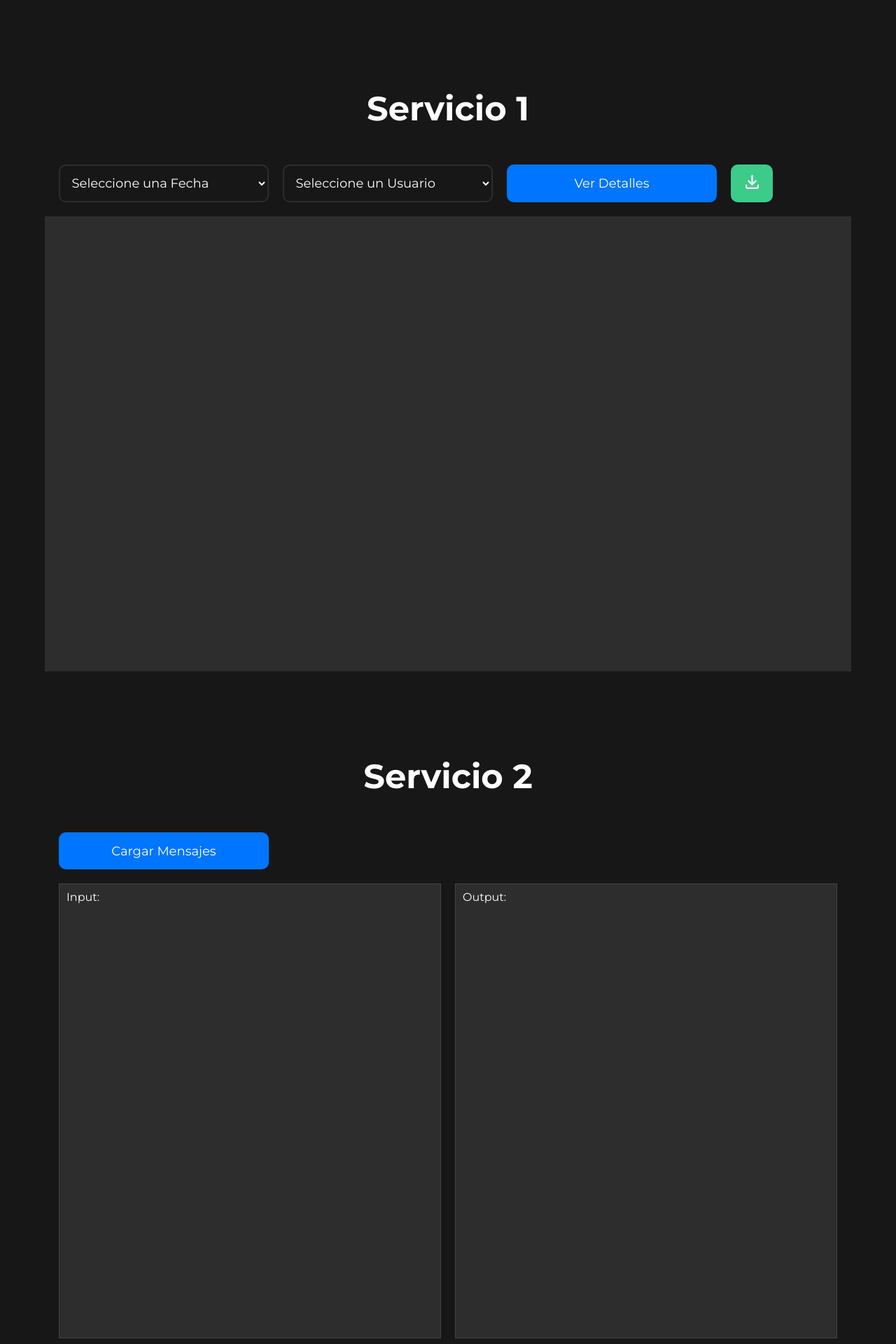
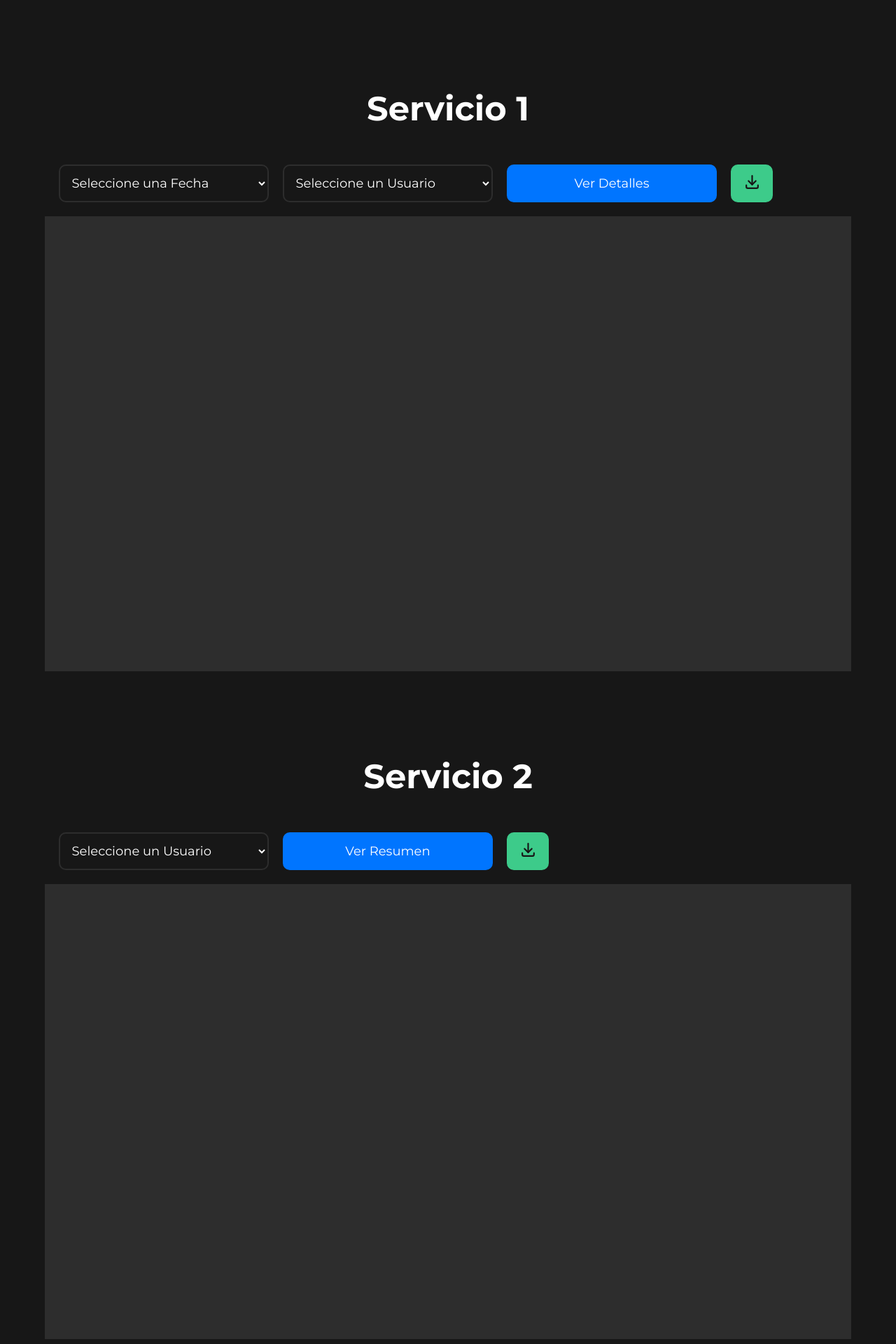
Before and after one commit to brandonT2002/IPC2_Proyecto3_202112030, a Python web app: template Templates/index.html in a window 1280 px wide. Shown: the part 1941-3861 px from the top of the page at 70% size. Run offline with Jinja, Linux system fonts and the light colour scheme; the template is opened without the code that fills it, so the values that code supplies are empty.

Commit message:
service section two is implemented

```diff
--- a/Templates/index.html
+++ b/Templates/index.html
@@ -92,15 +92,18 @@
             <h1 class="center-text">Servicio 2</h1>
         </div>
         <div class="container containerUpload">
-            <input type="file" name="file" id="file" class="inputfile inputfile-2" data-multiple-caption="{count} archivos seleccionados" multiple />
-            <label for="file" class="center-text">
-                <span class="iborrainputfile">Cargar Mensajes</span>
-            </label>
+            <select name="machine" id="selectUser1" class="selectDate">
+                <option selected="selected" disabled="">Seleccione un Usuario</option>
+                <option>Todos los Usuarios</option>
+                <option>map001</option>
+                <option>pako1002</option>
+            </select>
+            <button type="button" class="button1">Ver Resumen</button>
+            <button type="button" class="download">
+                <img src="donwload.svg" alt="download">
+            </button>
         </div>
-        <div class="container columns">
-            <textarea name="input2" class="input" disabled="true">Input:</textarea>
-            <textarea name="input2" class="input" disabled="true">Output:</textarea>
-        </div>
+        <div class="container grafo"></div>
     </div>
     <div id="service3">
         <div class="container title">
```
Also changed, not shown: Templates/donwload.svg.
